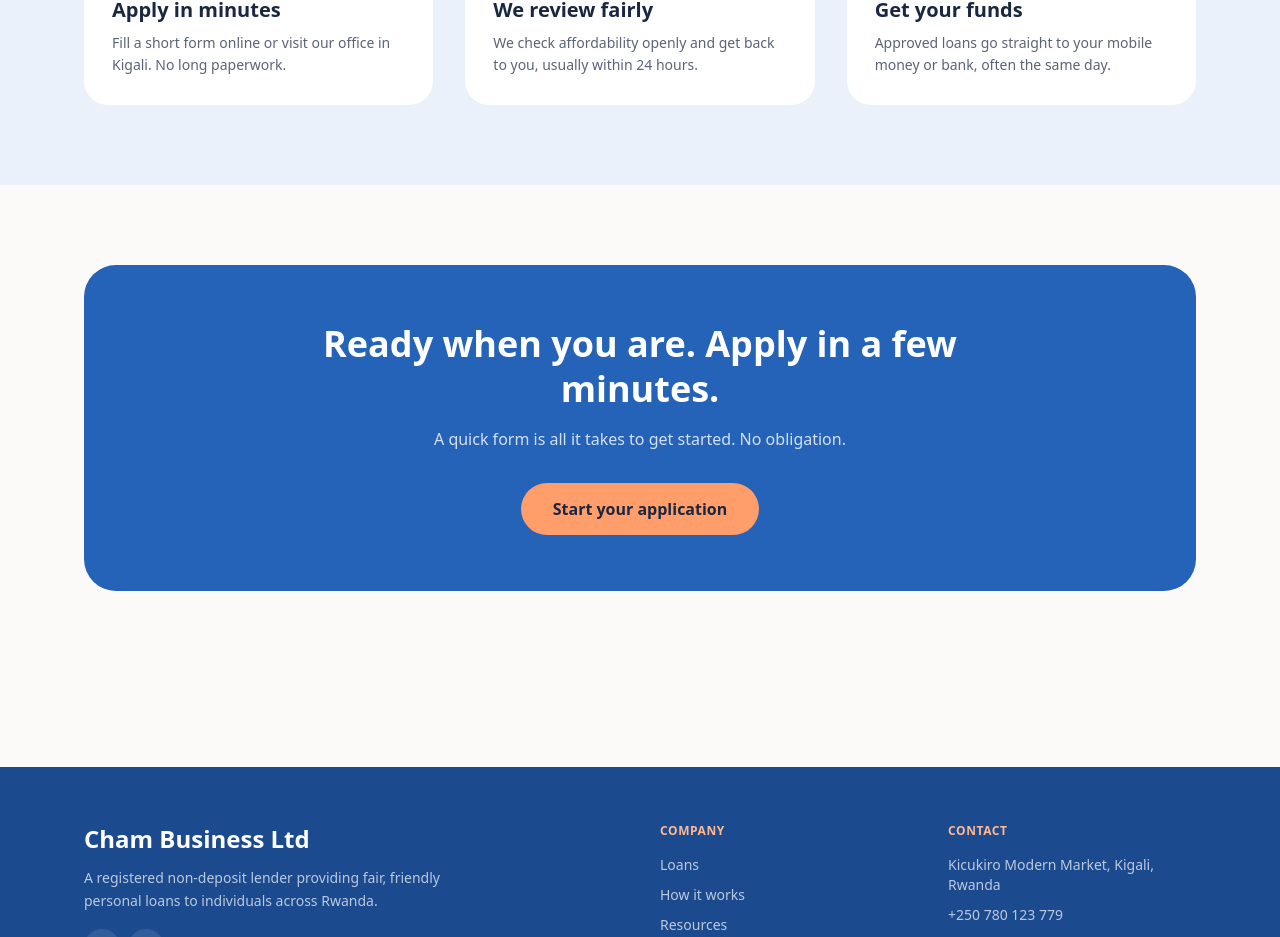
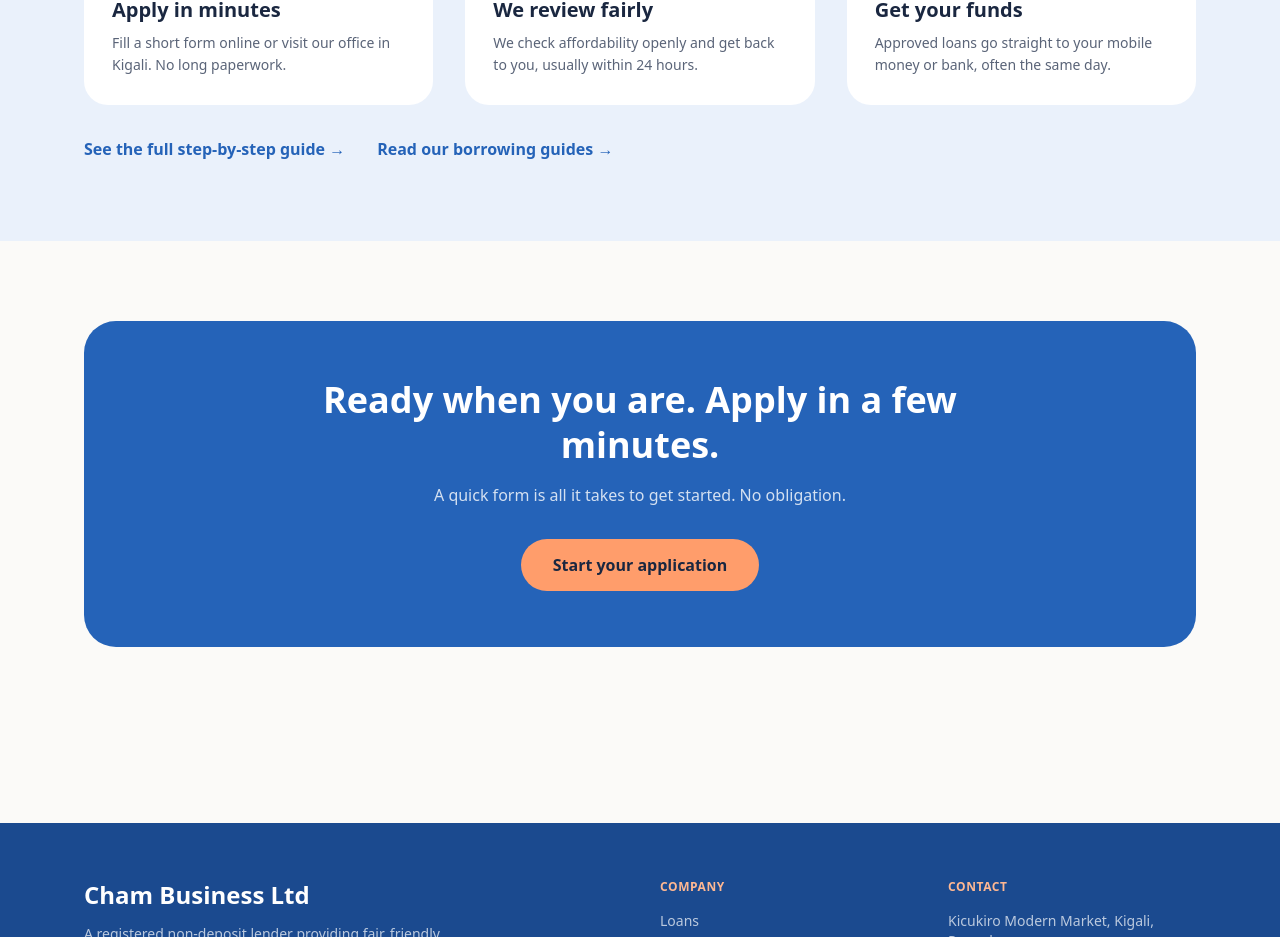
Before and after one commit to mugabee/cham-business, a Next.js app: page / in a window 1280 px wide. Shown: the part 2000-2937 px from the top of the page. Built offline with nearby package versions, Linux system fonts and the light colour scheme.

Commit message:
Add homepage internal links to /how-it-works and /resources
The "Three simple steps" section duplicated how-it-works content
without linking to the fuller page, and nothing on the homepage
pointed to the new Resources section.

```diff
--- a/app/(public)/page.tsx
+++ b/app/(public)/page.tsx
@@ -111,6 +111,20 @@ export default function Home() {
               </div>
             ))}
           </div>
+          <div className="mt-8 flex flex-wrap gap-x-8 gap-y-2">
+            <Link
+              href="/how-it-works"
+              className="font-semibold text-[var(--color-brand)] hover:underline"
+            >
+              See the full step-by-step guide →
+            </Link>
+            <Link
+              href="/resources"
+              className="font-semibold text-[var(--color-brand)] hover:underline"
+            >
+              Read our borrowing guides →
+            </Link>
+          </div>
         </div>
       </section>
 
```
